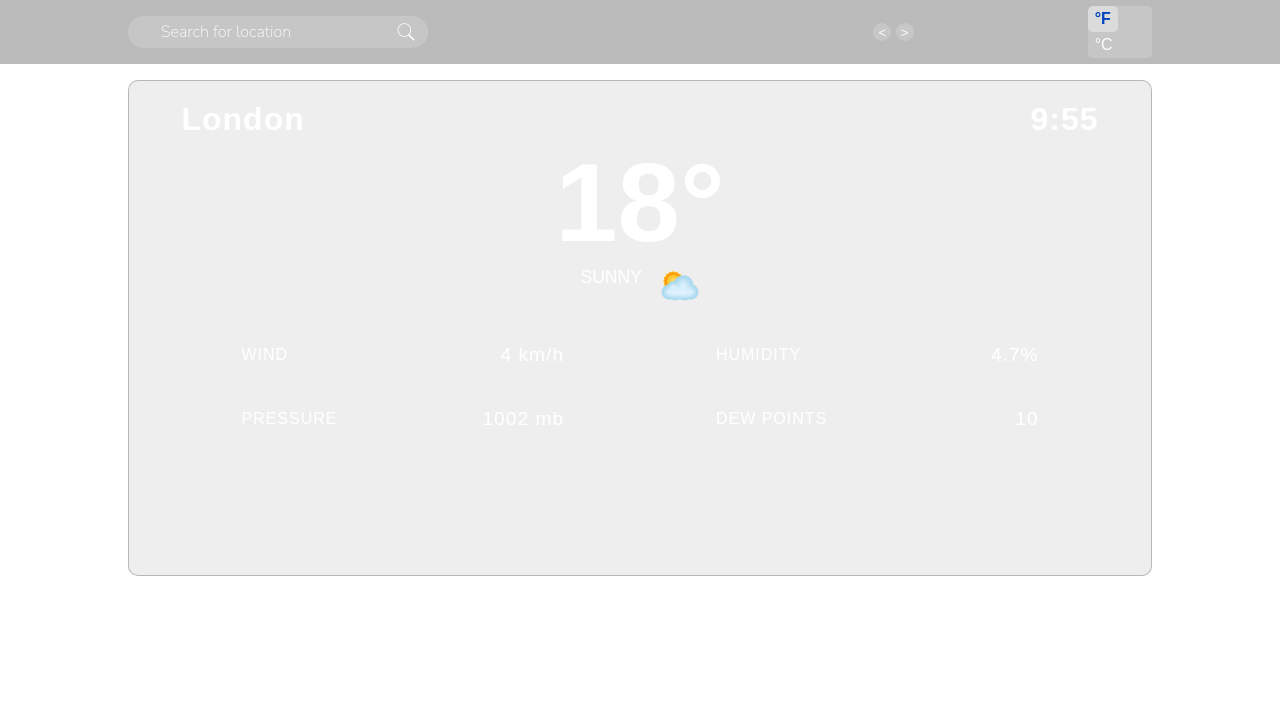
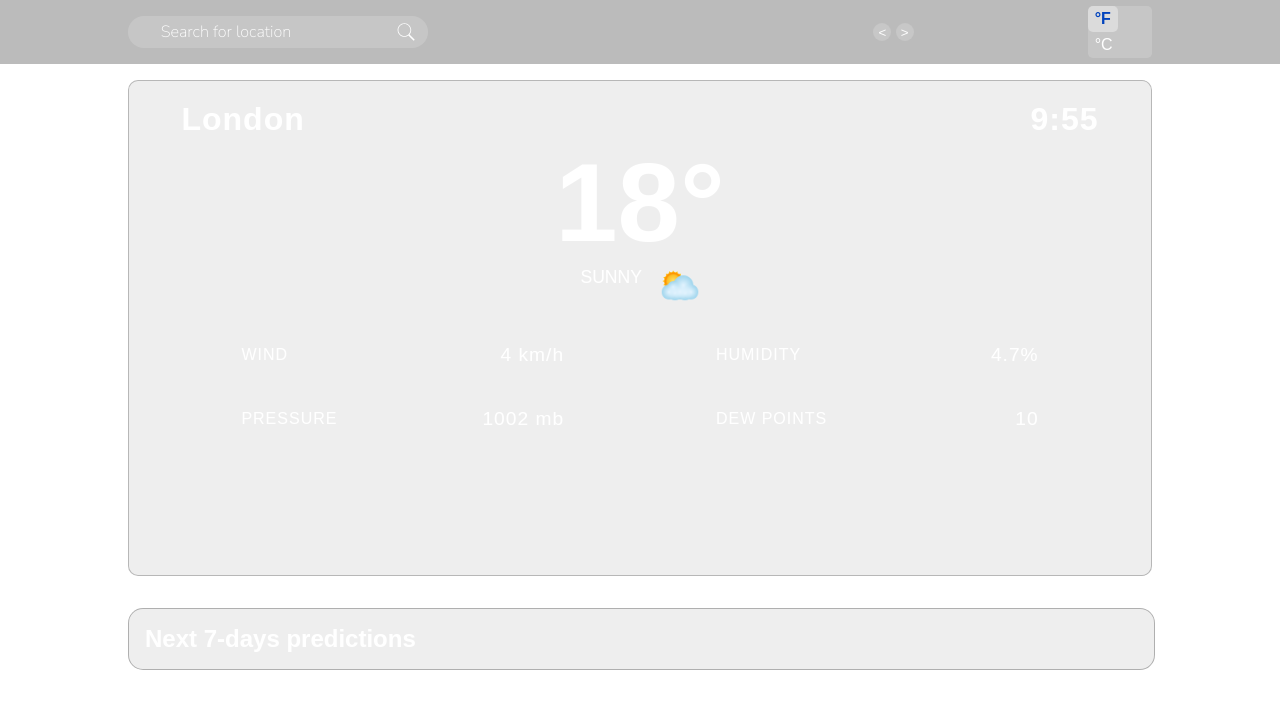
Before and after one commit to Vyomrana02/-Weather-API-prediction, a plain HTML site: page index.html in a window 1280 px wide. Drawn offline with Linux system fonts and the light colour scheme; no server answers; a web font is replaced by a local one.

Commit message:
predictions-added

```diff
--- a/index.html
+++ b/index.html
@@ -63,6 +63,10 @@
                 </div>
             </div>
         </section>
+        <section class="overview week" style="margin-right:-3px">
+            <h1>Next 7-days predictions</h1>
+        </section>
+        <br>
         <section class="overview">
             <button class="left-ovr slide-overview">&lt;</button>
             <button class="right-ovr slide-overview">&gt;</button>
--- a/style.css
+++ b/style.css
@@ -297,6 +297,7 @@ p.data{
     border: 1px solid rgba(0, 0, 0, 0.266);
     background-color: var(--body-color);
     backdrop-filter: blur(15px);
+    color: white;
 }
 .dayName{
     color: white;
```
